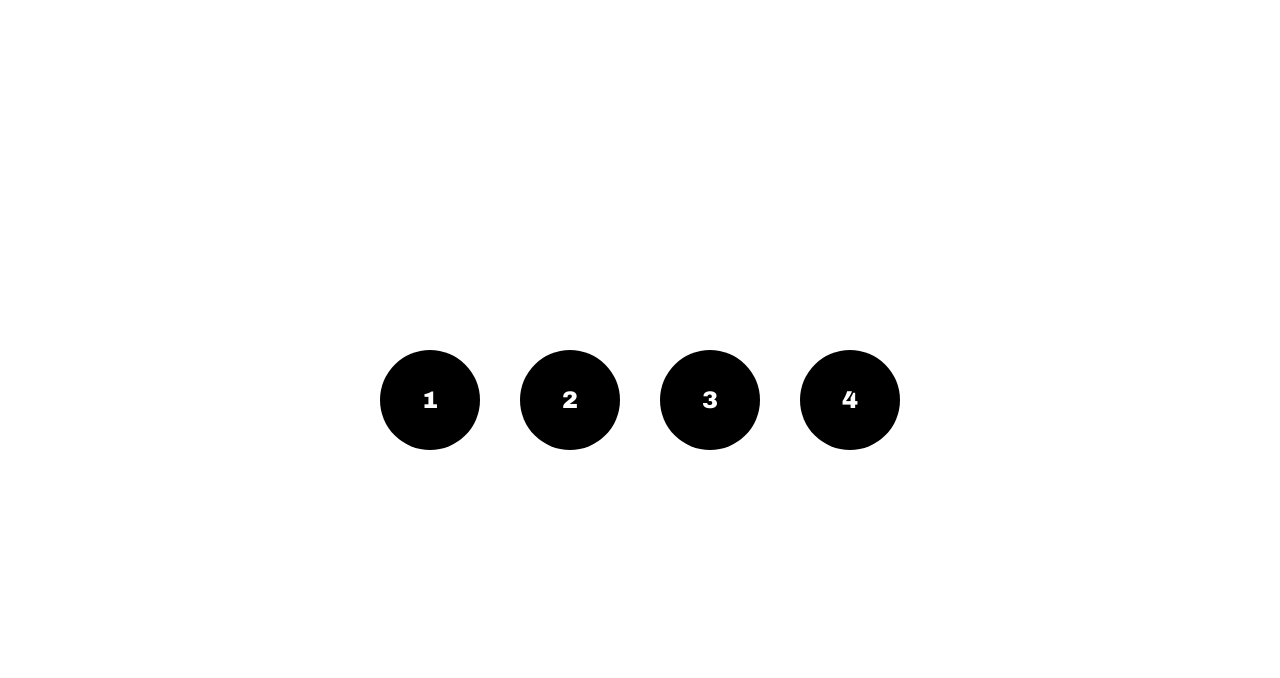
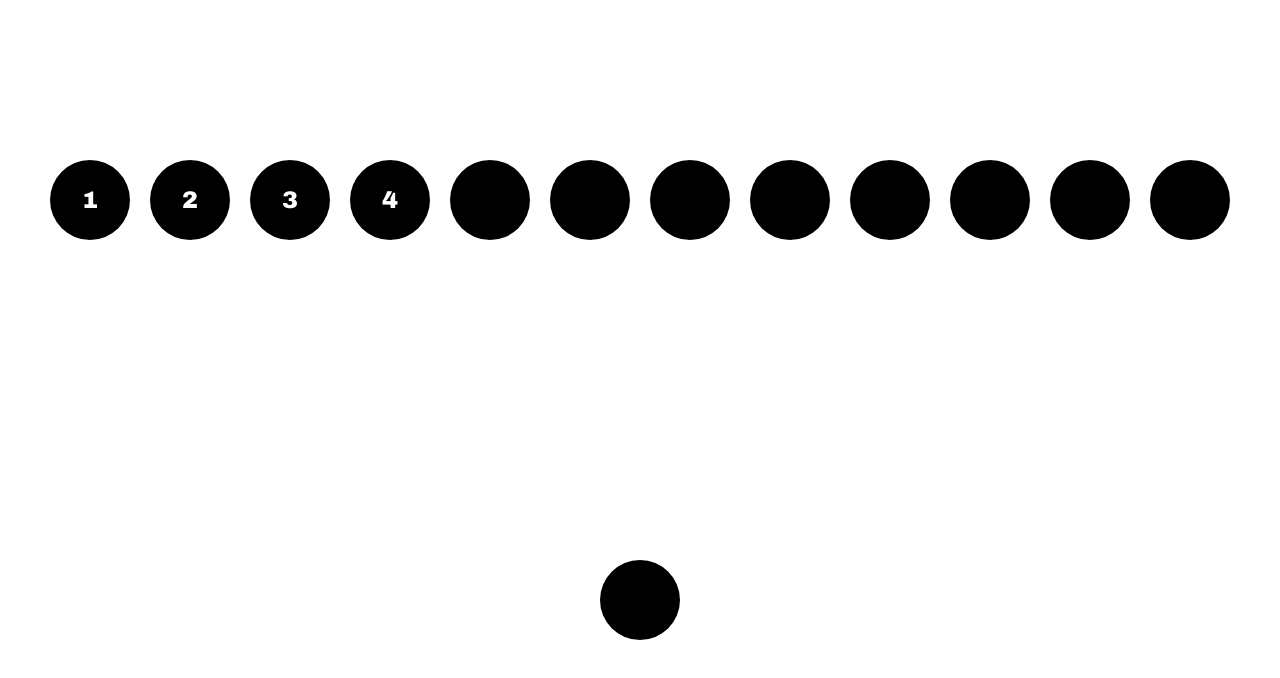
Before and after one commit to le-gui/retina, a plain HTML site: page index.html in a window 1280 px wide. Drawn offline with Linux system fonts and the light colour scheme; a web font is replaced by a local one.

Commit message:
Update index.html

```diff
--- a/index.html
+++ b/index.html
@@ -5,6 +5,8 @@
     <meta name="viewport" content="width=device-width, initial-scale=1.0">
     <title>Slideshow</title>
     <style>
+        @import url('https://fonts.googleapis.com/css2?family=Helvetica+Neue:wght@400;700&display=swap');
+
         body {
             font-family: 'Arial Black', Arial, sans-serif;
             margin: 0;
@@ -23,21 +25,21 @@
             width: 100%;
             height: 100%;
             display: flex;
+            flex-wrap: wrap;
             justify-content: center;
             align-items: center;
-            flex-wrap: wrap;
             background-color: white;
         }
         .circle {
-            width: 100px;
-            height: 100px;
+            width: 80px;
+            height: 80px;
             border-radius: 50%;
             background-color: black;
             color: white;
             display: flex;
             justify-content: center;
             align-items: center;
-            margin: 20px;
+            margin: 10px;
             cursor: pointer;
             font-size: 24px;
             text-align: center;
@@ -84,6 +86,15 @@
     <div class="circle" onclick="showSlide(2)">2</div>
     <div class="circle" onclick="showSlide(3)">3</div>
     <div class="circle" onclick="showSlide(4)">4</div>
+    <div class="circle"></div>
+    <div class="circle"></div>
+    <div class="circle"></div>
+    <div class="circle"></div>
+    <div class="circle"></div>
+    <div class="circle"></div>
+    <div class="circle"></div>
+    <div class="circle"></div>
+    <div class="circle"></div>
 </div>
 
 <div id="slideshow-container">
```
